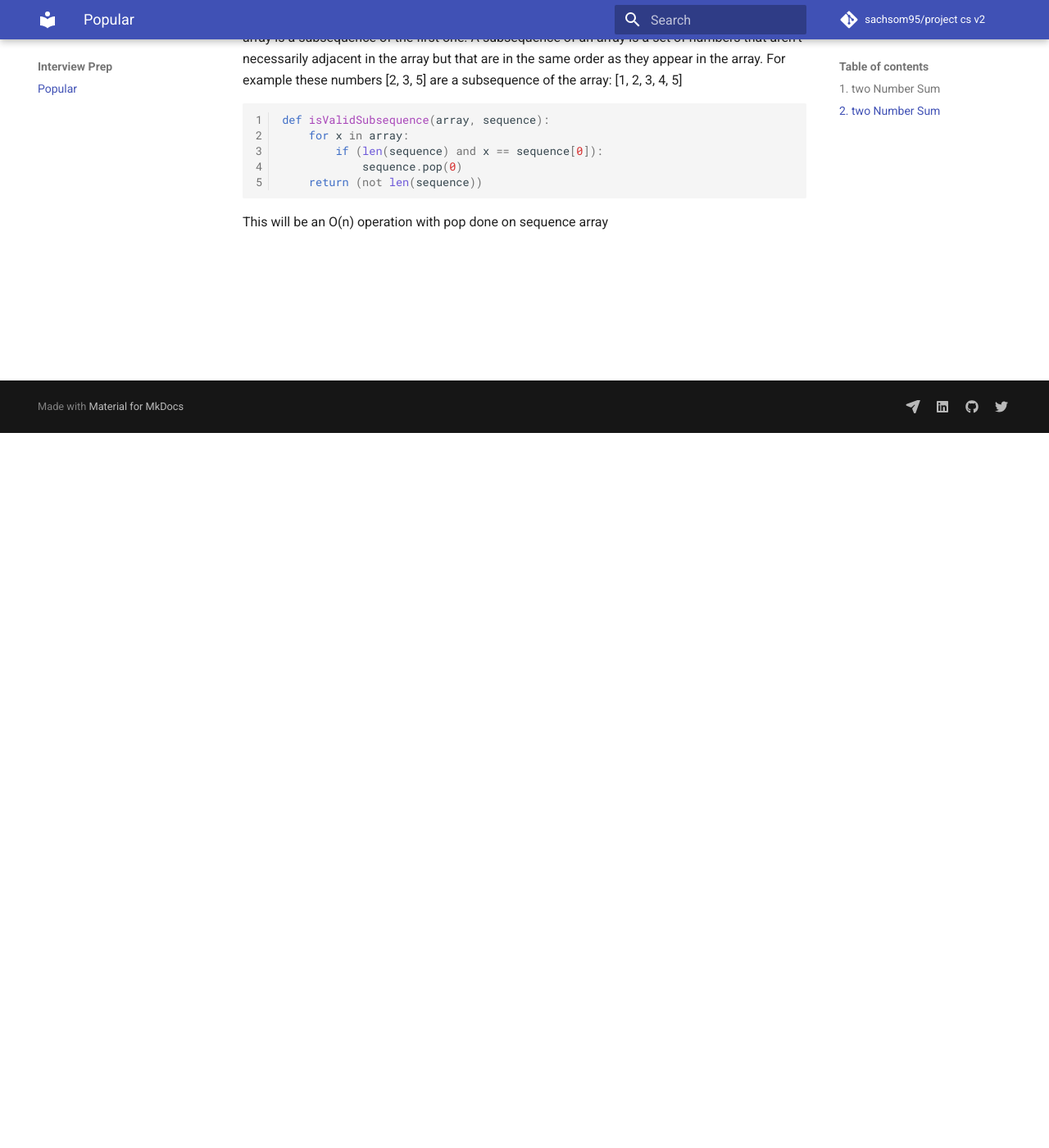
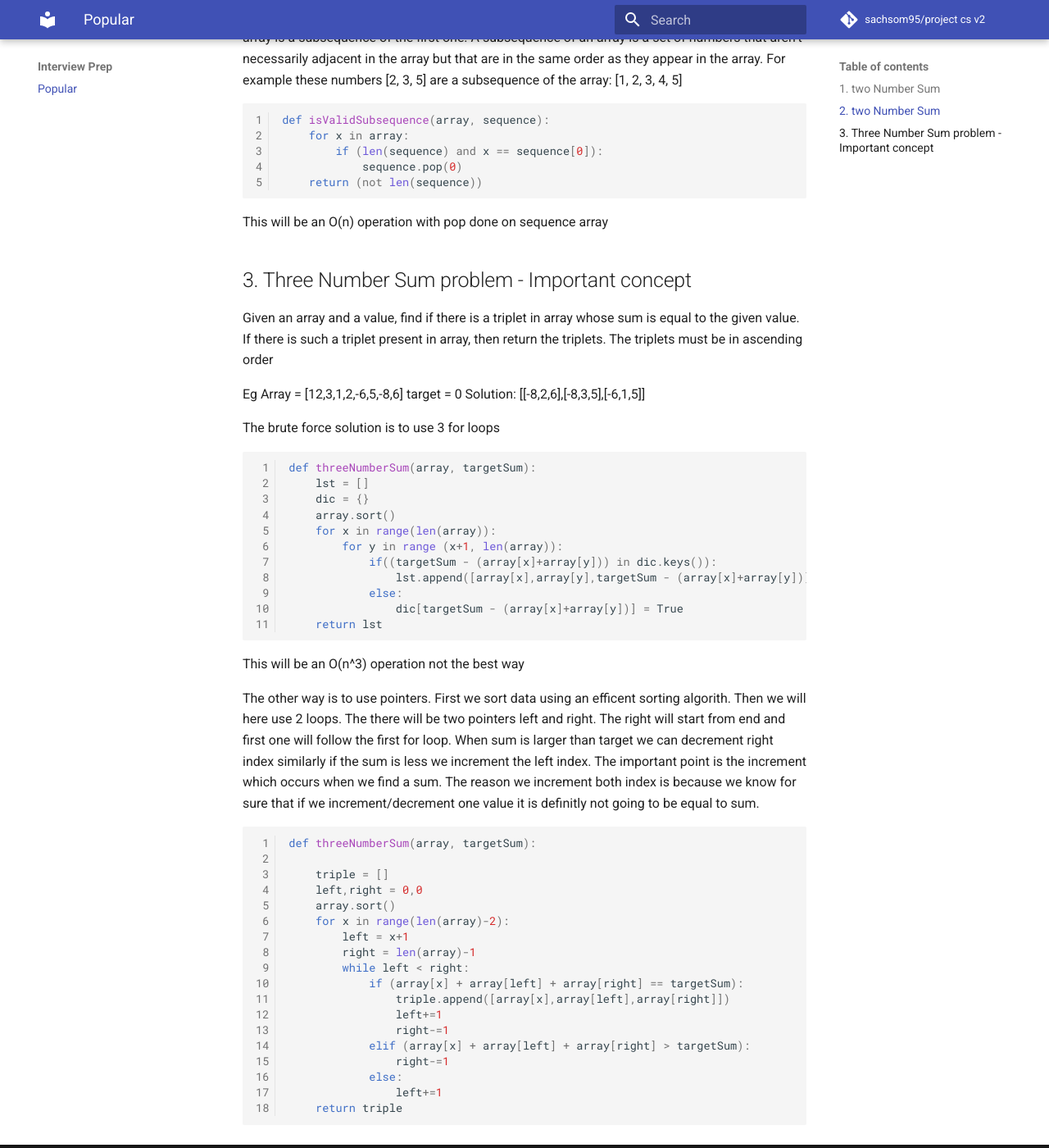
Before and after one commit to sachsom95/project_cs_v2, an MkDocs documentation site: the page built from docs/Interview Prep/arrays.md, in a window 1280 px wide and 1400 px high, scrolled down 872 px. Shown: the whole window at 82% size. Built offline with MkDocs 1.6.1 and Material for MkDocs 9.7.7, drawn with Linux system fonts in a browser that asks for light colours; comment, search, counter and statistics services are not loaded; old or Windows-style settings are respelled for this version of MkDocs.

Commit message:
3 sum poblem added

````diff
--- a/docs/Interview Prep/arrays.md
+++ b/docs/Interview Prep/arrays.md
@@ -47,3 +47,58 @@ def isValidSubsequence(array, sequence):
 
 ```
 This will be an O(n) operation with pop done on sequence array
+
+
+## 3. Three Number Sum problem - Important concept
+
+Given an array and a value, find if there is a triplet in array whose sum is equal to the given value. If there is such a triplet present in array, then return the triplets. The triplets must be in ascending order
+
+Eg Array = [12,3,1,2,-6,5,-8,6] target = 0
+Solution: [[-8,2,6],[-8,3,5],[-6,1,5]]
+
+The brute force solution is to use 3 for loops
+
+``` py
+
+def threeNumberSum(array, targetSum):
+	lst = []
+	dic = {}
+	array.sort()
+	for x in range(len(array)):
+		for y in range (x+1, len(array)):
+			if((targetSum - (array[x]+array[y])) in dic.keys()):
+				lst.append([array[x],array[y],targetSum - (array[x]+array[y])])
+			else:
+				dic[targetSum - (array[x]+array[y])] = True
+	return lst
+
+```
+This will be an O(n^3) operation not the best way
+
+The other way is to use pointers. First we sort data using an efficent sorting algorith. Then we will here use 2 loops. The there will be two pointers left and right.
+The right will start from end and first one will follow the first for loop.
+When sum is larger than target we can decrement right index similarly if the sum is less we increment the left index.
+The important point is the increment which occurs when we find a sum. The reason we increment both index is because we know for sure that if we increment/decrement one value it is definitly not going to be equal to sum.
+
+```py
+
+def threeNumberSum(array, targetSum):
+
+	triple = []
+	left,right = 0,0
+	array.sort()
+	for x in range(len(array)-2):
+		left = x+1
+		right = len(array)-1
+		while left < right:
+			if (array[x] + array[left] + array[right] == targetSum):
+				triple.append([array[x],array[left],array[right]])
+				left+=1
+				right-=1
+			elif (array[x] + array[left] + array[right] > targetSum):
+				right-=1
+			else:
+				left+=1
+	return triple
+
+```
````
